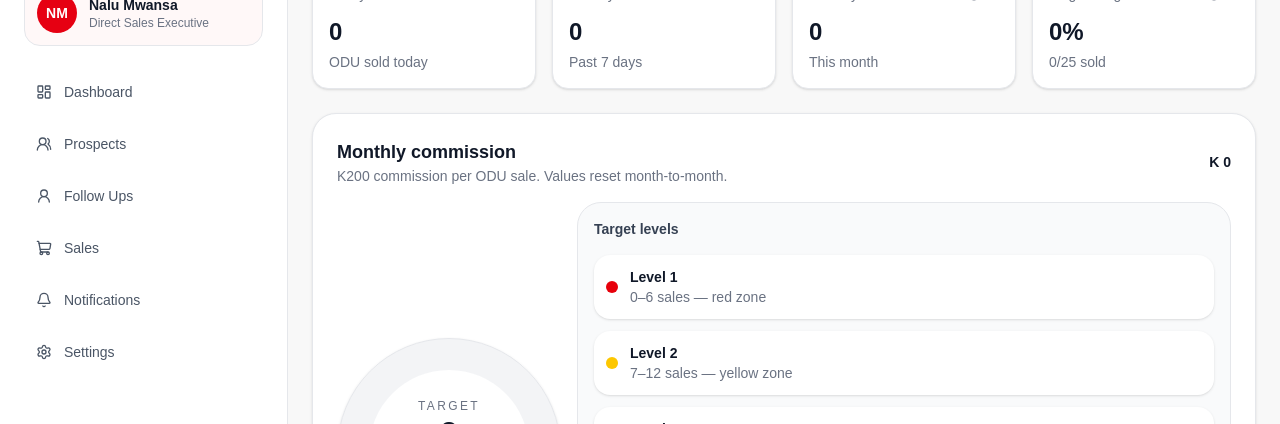
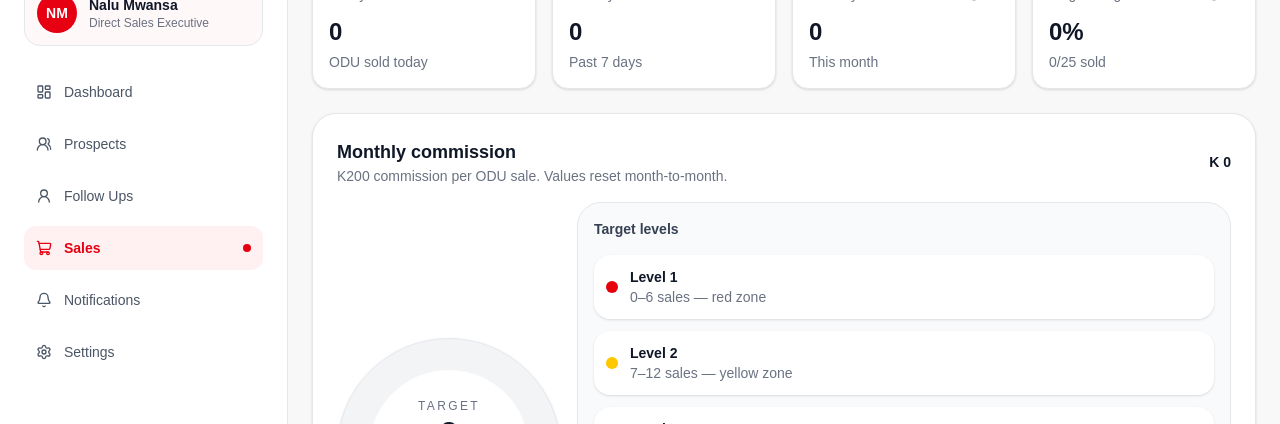
Before and after one commit to MalozDev/prospect-management-system, a Next.js app: page /sales in a window 1280 px wide. Shown: the part 144-568 px from the top of the page. Built offline with nearby package versions, Linux system fonts and the light colour scheme.

Commit message:
added styles to active links

```diff
--- a/components/shared/BottomNavigation.tsx
+++ b/components/shared/BottomNavigation.tsx
@@ -1,6 +1,7 @@
 "use client";
 
 import Link from "next/link";
+import { usePathname } from "next/navigation";
 import { BarChart3, ClipboardList, PhoneCall, Receipt, UserCircle2, Settings } from "lucide-react";
 import { useEffect, useState } from "react";
 
@@ -22,6 +23,7 @@ const supervisorItems = [
 ];
 
 export function BottomNavigation() {
+  const pathname = usePathname();
   const [profile, setProfile] = useState<ProfileInfo>(DEFAULT_PROFILE);
 
   useEffect(() => {
@@ -49,12 +51,26 @@ export function BottomNavigation() {
   return (
     <nav className="fixed bottom-0 left-0 right-0 border-t border-gray-200 bg-white/95 backdrop-blur md:hidden">
       <div className="mx-auto flex max-w-5xl items-center justify-around px-2 py-2">
-        {items.map(({ href, label, icon: Icon }) => (
-          <Link key={href} href={href} className="flex flex-col items-center gap-1 rounded-xl px-3 py-2 text-[11px] text-gray-500 hover:text-[#E60012]">
-            <Icon className="h-5 w-5" />
-            <span>{label}</span>
-          </Link>
-        ))}
+        {items.map(({ href, label, icon: Icon }) => {
+          const isActive = pathname.startsWith(href);
+          return (
+            <Link
+              key={href}
+              href={href}
+              className={`relative flex flex-col items-center gap-1 rounded-xl px-3 py-2 text-[11px] transition-colors ${
+                isActive
+                  ? "text-[#E60012]"
+                  : "text-gray-500 hover:text-[#E60012]"
+              }`}
+            >
+              <Icon className={`h-5 w-5 ${isActive ? "text-[#E60012]" : ""}`} />
+              <span>{label}</span>
+              {isActive && (
+                <span className="absolute -bottom-0.5 left-1/2 h-0.5 w-8 -translate-x-1/2 rounded-full bg-[#E60012]" />
+              )}
+            </Link>
+          );
+        })}
       </div>
     </nav>
   );
--- a/components/shared/Sidebar.tsx
+++ b/components/shared/Sidebar.tsx
@@ -3,7 +3,7 @@
 import Link from "next/link";
 import { Bell, LayoutDashboard, LogOut, Settings, ShoppingCart, UserRound, Users2 } from "lucide-react";
 import { useEffect, useState } from "react";
-import { useRouter } from "next/navigation";
+import { usePathname, useRouter } from "next/navigation";
 
 import { clearToken } from "@/lib/api-client";
 import { getProfileInitials, getStoredProfile, type ProfileInfo, DEFAULT_PROFILE } from "@/utils/profile";
@@ -26,6 +26,7 @@ const supervisorItems = [
 
 export function Sidebar() {
   const router = useRouter();
+  const pathname = usePathname();
   const [profile, setProfile] = useState<ProfileInfo>(DEFAULT_PROFILE);
 
   useEffect(() => {
@@ -77,12 +78,26 @@ export function Sidebar() {
       </div>
 
       <nav className="space-y-2">
-        {items.map(({ href, label, icon: Icon }) => (
-          <Link key={href} href={href} className="flex items-center gap-3 rounded-xl px-3 py-3 text-sm font-medium text-gray-600 transition hover:bg-[#fff1f1] hover:text-[#E60012]">
-            <Icon className="h-4 w-4" />
-            <span>{label}</span>
-          </Link>
-        ))}
+        {items.map(({ href, label, icon: Icon }) => {
+          const isActive = pathname.startsWith(href);
+          return (
+            <Link
+              key={href}
+              href={href}
+              className={`flex items-center gap-3 rounded-xl px-3 py-3 text-sm font-medium transition ${
+                isActive
+                  ? "bg-[#fff1f1] text-[#E60012] font-semibold"
+                  : "text-gray-600 hover:bg-[#fff8f8] hover:text-[#E60012]"
+              }`}
+            >
+              <Icon className={`h-4 w-4 ${isActive ? "text-[#E60012]" : ""}`} />
+              <span>{label}</span>
+              {isActive && (
+                <span className="ml-auto h-2 w-2 rounded-full bg-[#E60012]" />
+              )}
+            </Link>
+          );
+        })}
       </nav>
 
       <div className="mt-auto rounded-2xl border border-gray-200 bg-[#fff8f8] p-4">
```
